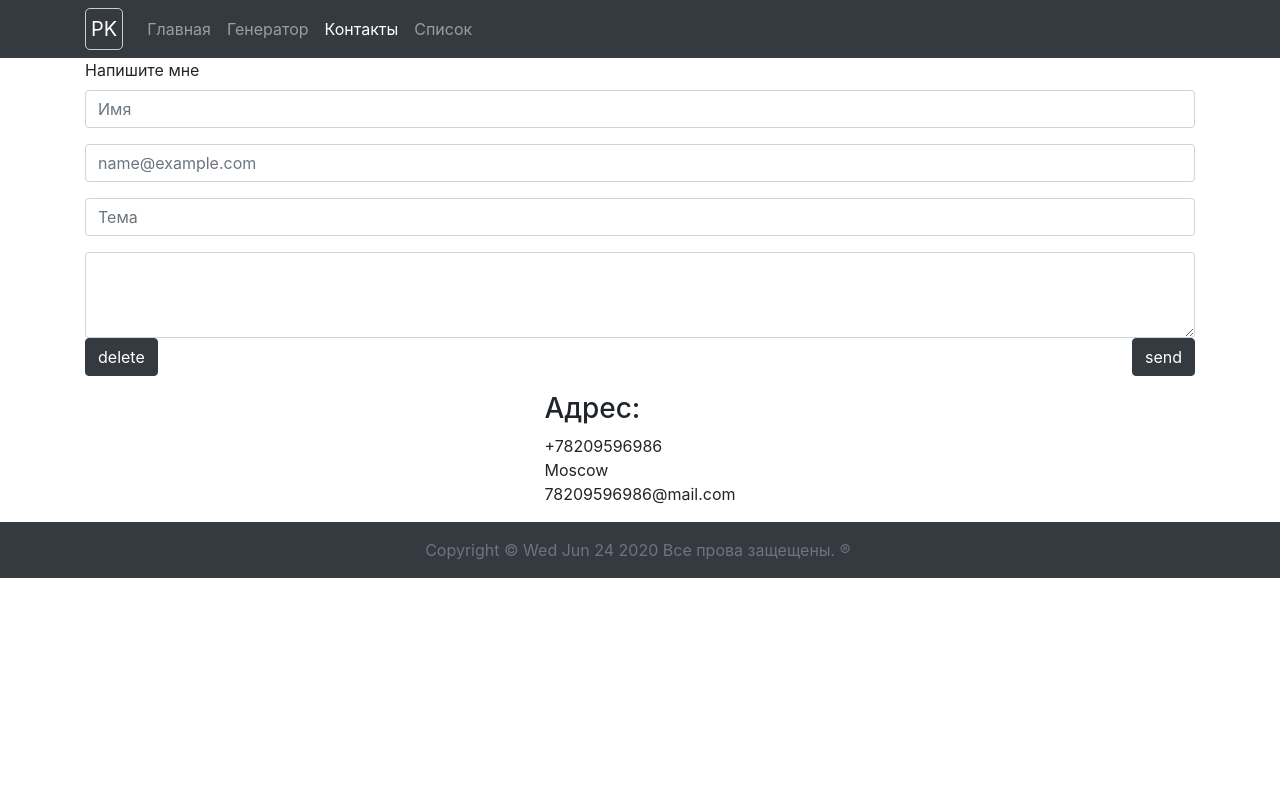
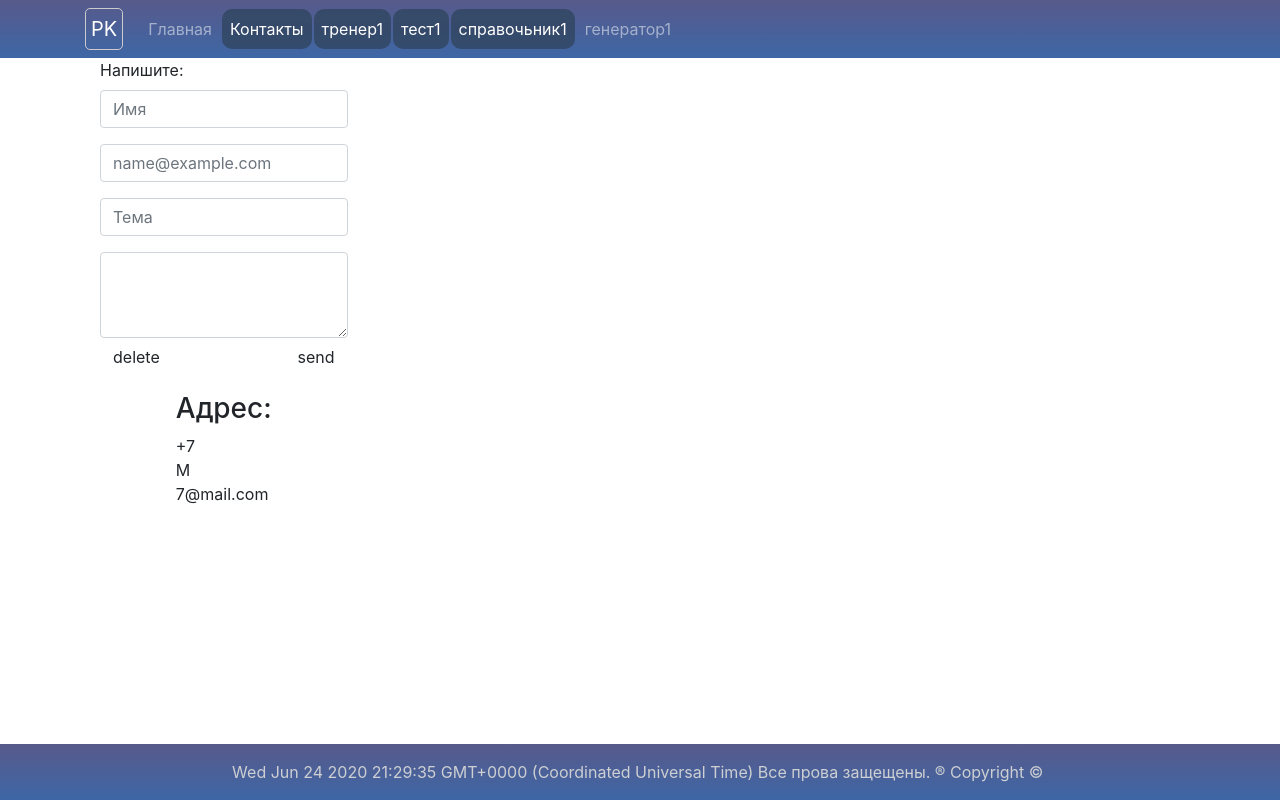
Before and after one commit to PavelK6896/9625Site1JSReact, a React (Create React App) app: page /contacts in a window 1280 px wide. Built offline with nearby package versions, Linux system fonts and the light colour scheme.

Commit message:
"new decoration"

```diff
--- a/src/component/Footer.js
+++ b/src/component/Footer.js
@@ -1,11 +1,11 @@
 import React from "react";
 
 export const Footer = () => (
-    <footer className="text-muted bg-dark">
+    <footer className="text-muted color">
         <div className="container">
-            <div className="footer-copyright text-center py-3">
-                Copyright&nbsp;&copy;&nbsp;{new Date().toDateString()}&nbsp;Все
-                прова защещены.&nbsp;&reg;&nbsp;
+            <div className="footer-copyright text-center py-3 text-color">
+               {new Date().toDateString()} {new Date().toTimeString()}&nbsp;Все
+                прова защещены.&nbsp;&reg;&nbsp;Copyright&nbsp;&copy;&nbsp;
             </div>
         </div>
     </footer>
--- a/src/component/Navbar.js
+++ b/src/component/Navbar.js
@@ -28,7 +28,7 @@ export const Navbar = () => {
     }
 
     return (
-        <nav className="navbar navbar-dark navbar-expand-lg bg-dark">
+        <nav className="navbar navbar-dark navbar-expand-lg color">
             <div className="container">
                 <NavLink className="navbar-brand" to="/main" width="30" height="30" alt="" style={{
                     border: '1px solid #ccc',
@@ -37,35 +37,26 @@ export const Navbar = () => {
                 }}>
                     PK
                 </NavLink>
-                <ul className="navbar-nav">
-                    <li className="nav-item">
+                <ul className="navbar-nav ">
+                    <li className="nav-item ">
                         <NavLink className="nav-link" to="/main">Главная <span
                             className="sr-only">(current)</span></NavLink>
-                    </li>
-                    <li className="nav-item">
-                        <NavLink className="nav-link" to="/generator">Генератор </NavLink>
                     </li>
                     <li className="nav-item">
                         <NavLink className="nav-link" to="/contacts"> Контакты </NavLink>
                     </li>
 
-                    <li className="nav-item" onMouseLeave={toggleNoHover} onClick={toggleHover}>
-                        <div style={{
-                            cursor: 'pointer'
-                        }} className="nav-link">Список
-                        </div>
-                        <ul style={linkStyle} className="navbar-nav  bg-dark">
-                            <li className="nav-item" onClick={toggleNoHover}><a href="#1" className="nav-link">Список
-                                1</a></li>
-                            <li className="nav-item"><a href="#2" className="nav-link" onClick={toggleNoHover}>Список
-                                2</a></li>
-                            <li className="nav-item"><a href="#3" className="nav-link" onClick={toggleNoHover}>Список
-                                3</a></li>
-                            <li className="nav-item"><a href="#4" className="nav-link" onClick={toggleNoHover}>Список
-                                4</a></li>
-                            <li className="nav-item"><a href="#5" className="nav-link" onClick={toggleNoHover}>Список
-                                5</a></li>
-                        </ul>
+                    <li className="nav-item">
+                        <NavLink className="nav-link" to="/contacts"> тренер1 </NavLink>
+                    </li>
+                    <li className="nav-item">
+                        <NavLink className="nav-link" to="/contacts"> тест1 </NavLink>
+                    </li>
+                    <li className="nav-item">
+                        <NavLink className="nav-link" to="/contacts"> справочьник1 </NavLink>
+                    </li>
+                    <li className="nav-item">
+                        <NavLink className="nav-link" to="/generator"> генератор1 </NavLink>
                     </li>
                 </ul>
                 <hr/>
--- a/src/index.scss
+++ b/src/index.scss
@@ -13,3 +13,37 @@ code {
   font-family: source-code-pro, Menlo, Monaco, Consolas, 'Courier New',
     monospace;
 }
+
+.color{
+  background: linear-gradient(rgba(55, 58, 116, 0.84), rgba(33, 80, 153, 0.87));
+}
+
+.text-color{
+  color: #cdcfd2;
+}
+
+.wrapper{
+  flex-grow: 1;
+}
+.body{
+  display: flex;
+  flex-direction: column;
+  justify-content: center;
+  min-height: 100vh;
+}
+
+.active{
+  background: rgba(48, 69, 95, 0.8);
+  border-radius: 10px;
+}
+
+.nav-item{
+  border: 1px solid transparent;
+}
+
+.nav-item:hover{
+  border: 1px solid rgba(9, 64, 130, 0.84);
+  border-radius: 10px;
+  background: rgba(98, 111, 132, 0.78);
+
+}
--- a/src/pages/Contacts.js
+++ b/src/pages/Contacts.js
@@ -4,11 +4,13 @@ import {Footer} from "../component/Footer";
 
 export const Contacts = () => {
     return (
-        <div className="min-vh-100">
+        <div className="body">
+            <div className="wrapper">
                 <Navbar/>
                 <main className="main">
                     <div className="container">
-                    <label htmlFor="exampleFormControlInput1">Напишите мне</label>
+                        <div className="col-3 align-items-end">
+                            <label htmlFor="exampleFormControlInput1">Напишите:</label>
                             <form>
                                 <div className="form-group">
                                     <input type="name" className="form-control" id="exampleFormControlInput2"
@@ -24,18 +26,21 @@ export const Contacts = () => {
                                 </div>
                                 <textarea className="form-control" id="exampleFormControlTextarea1" rows="3">
                     </textarea>
-                        <button type="submit" className="btn btn-dark mb-3 float-md-right">send</button>
-                        <button type="reset" className="btn btn-dark mb-3">delete</button>
+                                <button type="submit" className="btn  mb-3 float-md-right">send</button>
+                                <button type="reset" className="btn  mb-3">delete</button>
                             </form>
 
                             <div className="d-flex justify-content-around align-items-center">
                                 <div className="text-body">
                                     <h3>Адрес:</h3>
-                            <p>+78209596986<br/>Moscow<br/>78209596986@mail.com</p>
+                                    <p>+7<br/>M<br/>7@mail.com</p>
+                                </div>
                             </div>
                         </div>
                     </div>
                 </main>
+
+            </div>
             <Footer/>
         </div>
     )
--- a/src/pages/Generator.js
+++ b/src/pages/Generator.js
@@ -18,7 +18,8 @@ export const Generator = () => {
     }
 
     return (
-        <>
+        <div className="body">
+            <div className="wrapper">
                 <Navbar/>
                 <div className="container">
                     <h1>Генератор паролей</h1>
@@ -35,20 +36,22 @@ export const Generator = () => {
                                    })
                                }}
                                style={{maxWidth: '50px'}}/>
-                           <button style={{maxWidth: '50px', marginLeft: '10px' }} onClick={()=>{
+                        <button style={{maxWidth: '50px', marginLeft: '10px'}} onClick={() => {
                             setState({
                                 text1: (generateText(state.value1)),
                                 value1: state.value1
                             })
-                           } }>еще</button>
+                        }}>еще
+                        </button>
 
                         <div>Вашь пароль длиной {state.text1.length}:
                             <pre style={{fontSize: '50px'}}>{state.text1}</pre>
                         </div>
                     </main>
                 </div>
+            </div>
             <Footer/>
-        </>
+        </div>
     )
 }
 
--- a/src/pages/Main.js
+++ b/src/pages/Main.js
@@ -5,7 +5,8 @@ import {Footer} from "../component/Footer";
 
 export const Main = () => {
     return (
-        <>
+        <div className="body">
+            <div className="wrapper">
                 <Navbar/>
                 <Header/>
                 <main className="main" style={{
@@ -17,16 +18,11 @@ export const Main = () => {
                             <p>Добро пожаловать на мой сайт!</p>
                             <p>Возможно вас что нибуть
                                 заинтересует. </p>
-                        <p>Lorem ipsum dolor sit amet, consectetur adipisicing elit. A asperiores assumenda autem,
-                            corporis,
-                            earum est et expedita facere facilis fugiat fugit minus, nemo praesentium provident quidem
-                            sapiente
-                            sunt tempora ut!
-                        </p>
                         </div>
                     </div>
                 </main>
+            </div>
             <Footer/>
-        </>
+        </div>
     )
 }
```
Also changed, not shown: 1 other file (tests, documents, lock files or other folders). Lines whose indentation alone changed are shown as unchanged.
